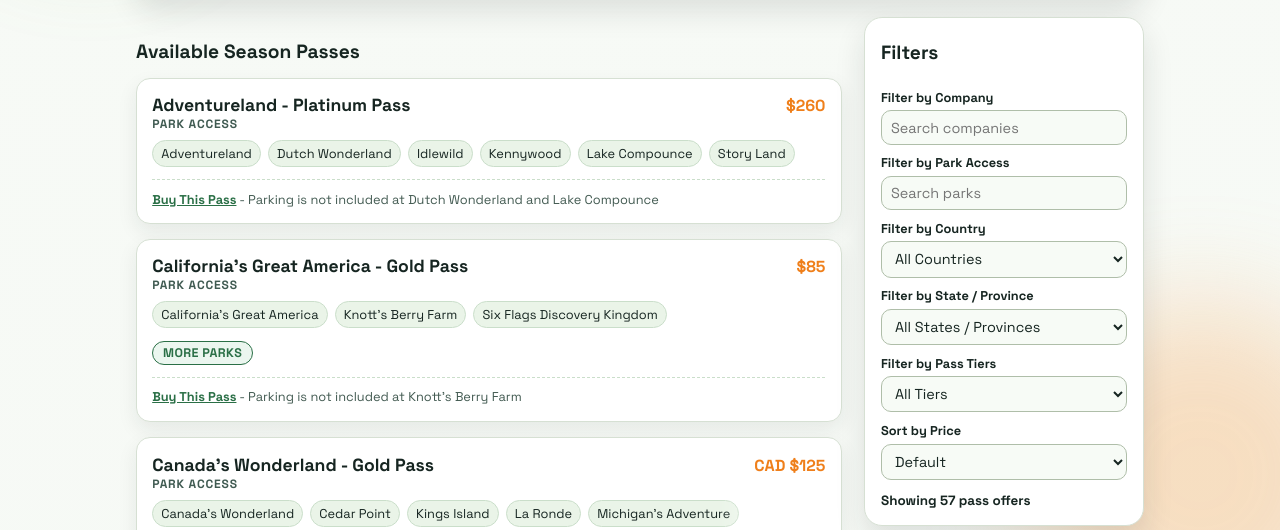
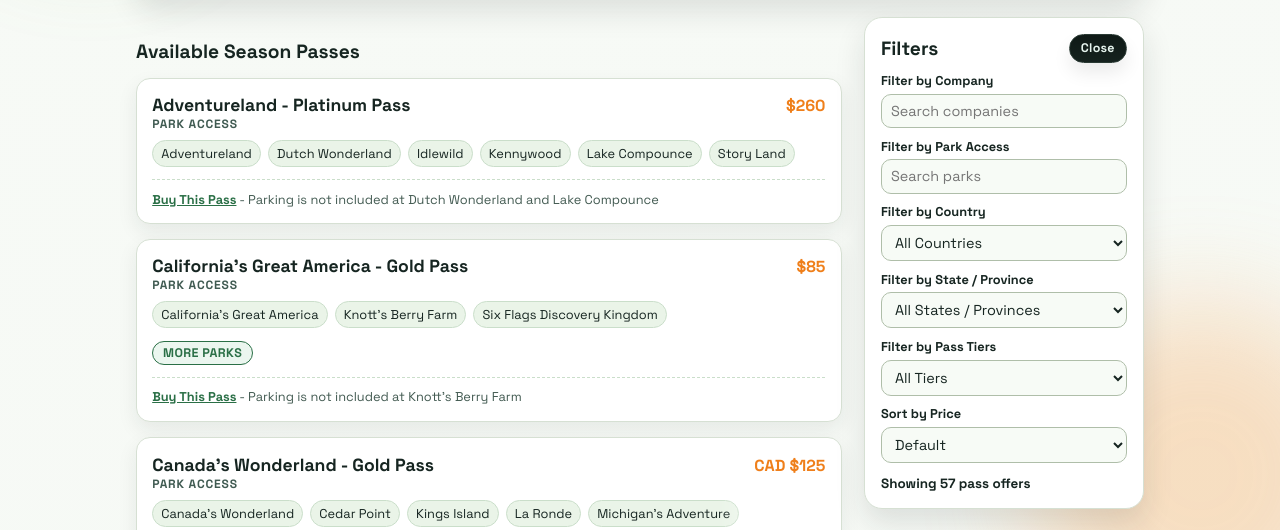
Before and after one commit to muddyCookie/pass-explorer, a plain HTML site: page index.html in a window 1280 px wide. Shown: the part 256-786 px from the top of the page. Drawn offline with Linux system fonts and the light colour scheme; no server answers.

Commit message:
close button?

```diff
--- a/filters.js
+++ b/filters.js
@@ -98,7 +98,14 @@
     const toggleBtn = document.getElementById("toggleBtn");
     const controls = document.getElementById("controls") || document.querySelector(".controls");
     const backdrop = document.getElementById("sidebarBackdrop");
+    const closeBtn = document.getElementById("closeFiltersBtn");
     const mobileViewport = window.matchMedia("(max-width: 979px)");
+
+    const SWIPE_CLOSE_MIN_X = 60;
+    const SWIPE_MAX_Y = 40;
+    let touchStartX = 0;
+    let touchStartY = 0;
+    let touchStartedWhenOpen = false;
 
     function syncSidebarAccessibility(isOpen) {
       backdrop?.classList.toggle("active", isOpen);
@@ -130,6 +137,7 @@
 
     toggleBtn?.addEventListener("click", toggleSidebar);
     backdrop?.addEventListener("click", () => setSidebarOpen(false));
+    closeBtn?.addEventListener("click", () => setSidebarOpen(false));
 
     document.addEventListener("keydown", (event) => {
       if (event.key === "Escape") {
@@ -140,6 +148,40 @@
     mobileViewport.addEventListener("change", () => {
       setSidebarOpen(false);
     });
+
+    const onTouchStart = (event) => {
+      if (!mobileViewport.matches) return;
+      if (!controls) return;
+      touchStartedWhenOpen = controls.classList.contains("open");
+      if (!touchStartedWhenOpen) return;
+
+      const touch = event.touches && event.touches[0];
+      if (!touch) return;
+      touchStartX = touch.clientX;
+      touchStartY = touch.clientY;
+    };
+
+    const onTouchEnd = (event) => {
+      if (!mobileViewport.matches) return;
+      if (!controls) return;
+      if (!touchStartedWhenOpen) return;
+      touchStartedWhenOpen = false;
+
+      const touch = event.changedTouches && event.changedTouches[0];
+      if (!touch) return;
+
+      const dx = touch.clientX - touchStartX;
+      const dy = touch.clientY - touchStartY;
+      const isHorizontal = Math.abs(dy) <= SWIPE_MAX_Y && Math.abs(dx) >= SWIPE_CLOSE_MIN_X;
+      if (isHorizontal && dx > 0) {
+        setSidebarOpen(false);
+      }
+    };
+
+    controls?.addEventListener("touchstart", onTouchStart, { passive: true });
+    controls?.addEventListener("touchend", onTouchEnd, { passive: true });
+    backdrop?.addEventListener("touchstart", onTouchStart, { passive: true });
+    backdrop?.addEventListener("touchend", onTouchEnd, { passive: true });
 
     setSidebarOpen(false);
   }
--- a/index.html
+++ b/index.html
@@ -36,7 +36,10 @@
       </section>
 
       <section class="controls" id="controls" aria-label="Filter passes">
-        <h2 class="filters-title">Filters</h2>
+        <div class="filters-header">
+          <h2 class="filters-title">Filters</h2>
+          <button id="closeFiltersBtn" class="filters-close" type="button" aria-label="Close filters">Close</button>
+        </div>
         <div class="control">
           <label for="companyFilterInput">Filter by Company</label>
           <div class="park-combobox">
--- a/styles.css
+++ b/styles.css
@@ -240,6 +240,42 @@
 
 .controls.open {
   transform: translateX(0);
+}
+
+.filters-header {
+  display: flex;
+  align-items: center;
+  justify-content: space-between;
+  gap: 0.75rem;
+}
+
+.filters-header .filters-title {
+  margin: 0;
+}
+
+.filters-close {
+  border: 1px solid var(--btn-border);
+  background: linear-gradient(180deg, var(--btn-surface) 0%, var(--btn-surface-2) 100%);
+  color: var(--btn-ink);
+  border-radius: 999px;
+  font: inherit;
+  font-size: 0.78rem;
+  font-weight: 700;
+  letter-spacing: 0.02em;
+  padding: 0.35rem 0.7rem;
+  cursor: pointer;
+  transition: background 160ms ease, border-color 160ms ease, transform 160ms ease, box-shadow 160ms ease, color 160ms ease;
+  box-shadow: 0 10px 18px rgba(0, 0, 0, 0.08);
+}
+
+.filters-close:hover,
+.filters-close:focus-visible {
+  border-color: var(--accent);
+  background: var(--accent);
+  color: var(--btn-hover-ink);
+  outline: none;
+  transform: translateY(-1px);
+  box-shadow: 0 14px 26px rgba(0, 0, 0, 0.14);
 }
 
 .sidebar-backdrop {
```
